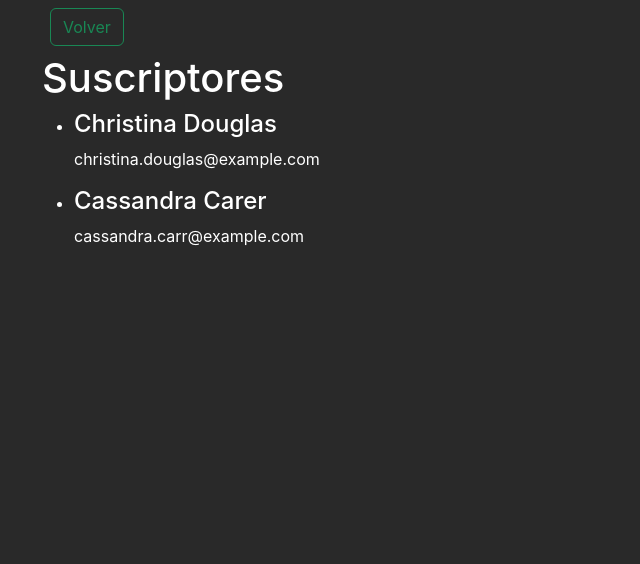
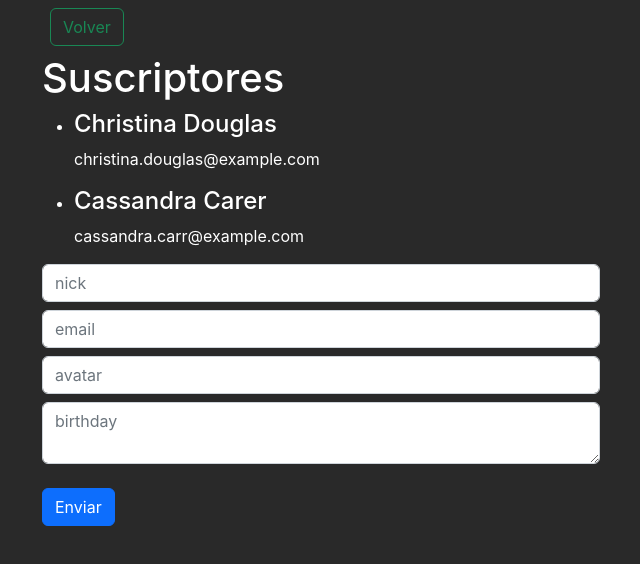
Before and after one commit to SebaGNH/FZC-React-Typescript-VYB, a React (Vite) app: page /Suscriptores in a window 1280 px wide. Shown: the top 564 px of the page, without its empty margins (40-680 px from the left). Built offline with nearby package versions, Linux system fonts and the light colour scheme.

Commit message:
se agregó formulario para inputs

```diff
--- /dev/null
+++ b/src/md01-subs/components/FormSubs.tsx
@@ -0,0 +1,35 @@
+import React, { useState } from 'react'
+
+export const FormSubs = () => {
+  const [inputValues, setInputValues] = useState({
+    nick: '',
+    email:'',
+    avatar: '',
+    birthday: ''
+  });
+
+  const handleSubmit = (ev) => {
+    ev.preventDefault();
+    console.log('handleSubmit', inputValues);
+  }
+
+  const handleChange = (ev: React.ChangeEvent<HTMLInputElement | HTMLTextAreaElement>) => {
+    setInputValues( {...inputValues,
+    [ev.target.name]: ev.target.value});
+  }
+
+  return (
+    <form onSubmit={handleSubmit} className='col-md-6'>
+      <input onChange={handleChange} value={inputValues.nick} type="text" name='nick' placeholder='nick' className='form-control mb-2'/>
+
+      <input onChange={handleChange} value={inputValues.email} type="text" name='email' placeholder='email' className='form-control mb-2'/>
+
+      <input onChange={handleChange} value={inputValues.avatar} type="text" name='avatar' placeholder='avatar' className='form-control mb-2'/>
+
+      <textarea onChange={handleChange} value={inputValues.birthday} name='birthday' placeholder='birthday' className='form-control mb-2'/>
+
+      <button type="submit" className='btn btn-primary mt-3'>Enviar</button>
+
+    </form>
+  )
+}
--- a/src/md01-subs/components/ListSubs.tsx
+++ b/src/md01-subs/components/ListSubs.tsx
@@ -7,8 +7,7 @@ interface Props {
   }>;
 }
 
-export const ListSubs: React.FC<Props> = ({ subs }) => {
-  console.log(subs.map(sub => sub.nick))
+export const ListSubs = ({ subs }: Props) => {
   return (
     <ul>
       {
--- a/src/md01-subs/pages/Suscriptores.tsx
+++ b/src/md01-subs/pages/Suscriptores.tsx
@@ -1,6 +1,7 @@
 import { useEffect, useState } from "react";
 import { ButtonBack } from "../../components/ButtonBack";
 import { ListSubs } from "../components/ListSubs";
+import { FormSubs } from "../components/FormSubs";
 
 const initialState = [ // https://randomuser.me/
   {
@@ -46,6 +47,8 @@ export const Suscriptores = () => {
       <h1>Suscriptores</h1>
 
       <ListSubs subs={subs}/>
+
+      <FormSubs />
     </div>
   )
 }
```
Also changed, not shown: src/md01-subs/interfaces.d.ts (added).
